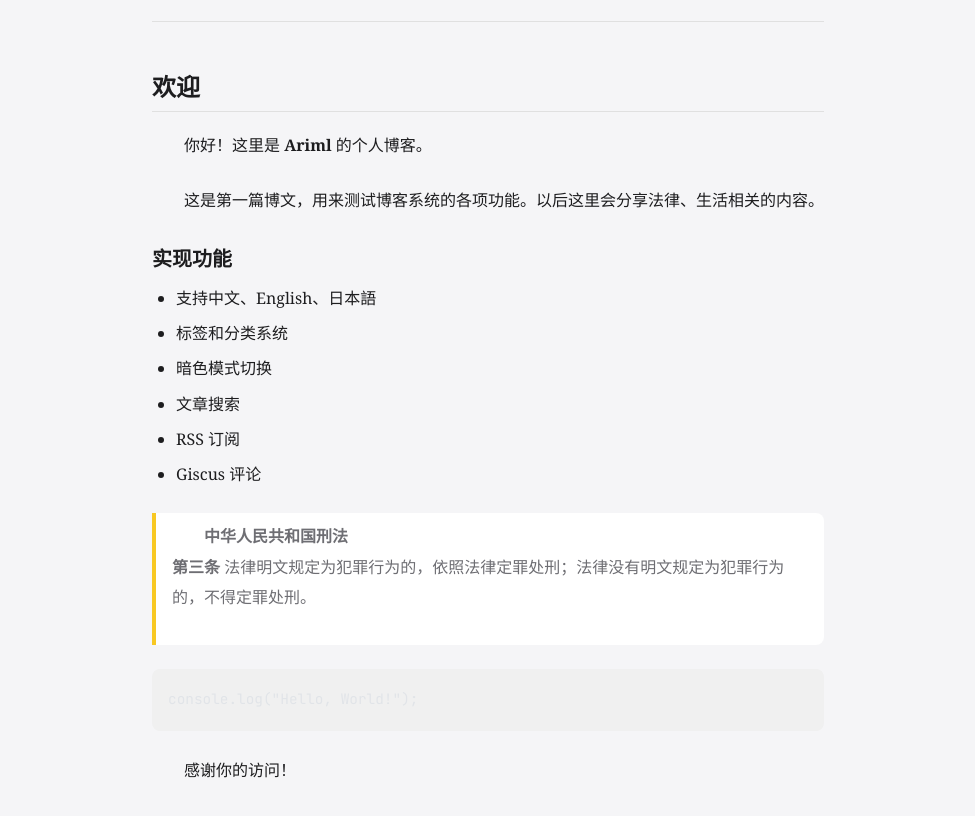
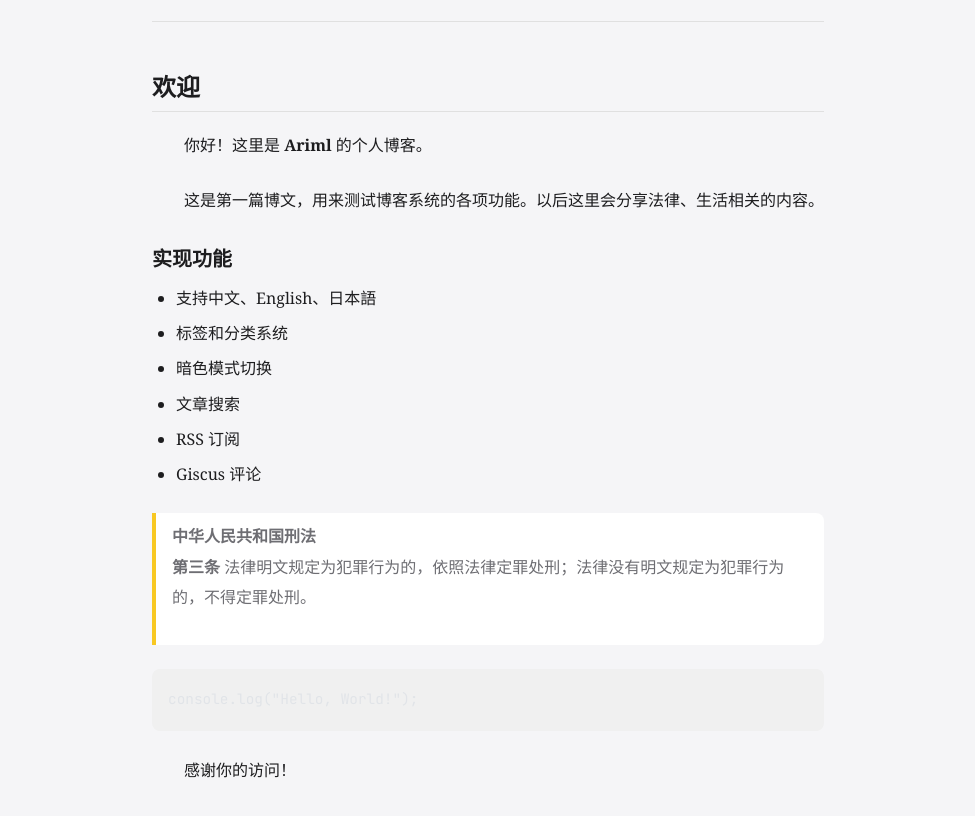
Before and after one commit to arimlll/arimlll.github.io, an Astro site: page /blog/01 in a window 1280 px wide. Shown: the part 214-1030 px from the top of the page, without its empty margins (152-1127 px from the left). Built offline with nearby package versions, Linux system fonts and the light colour scheme; Astro itself is replaced by a stand-in of ours; some packages are replaced by stand-ins of ours; code samples lack their colours.

Commit message:
260306-04

```diff
--- a/src/styles/global.css
+++ b/src/styles/global.css
@@ -106,7 +106,11 @@ main {
 
 .prose p {
   margin-bottom: 1.5em;
-  text-indent:2em;
+  text-indent: 2em;
+}
+
+blockquote p {
+  text-indent: 0 !important;
 }
 
 .prose h2 {
```
